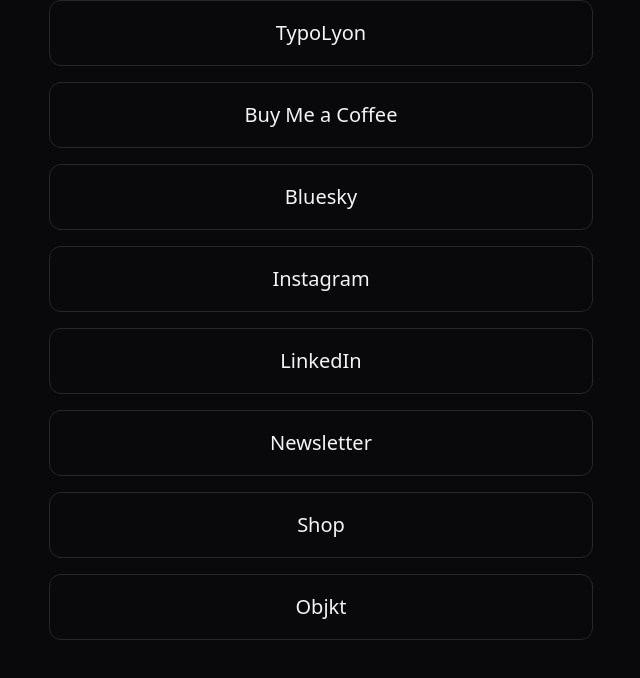
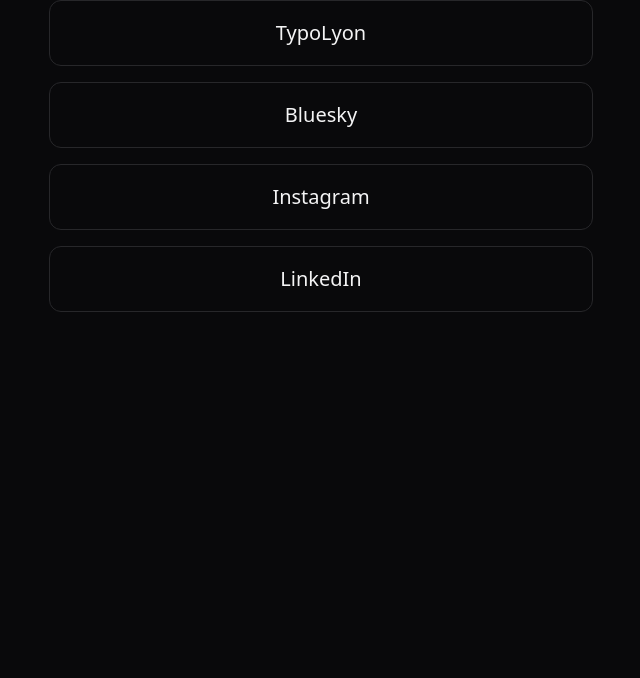
Before and after one commit to rmfrt/rmfrt-link-bio, a Next.js app: page / in a window 1280 px wide. Shown: the part 238-916 px from the top of the page, without its empty margins (319-959 px from the left). After the commit the page ends 800 px from the top, so only its background shows below. Built offline with nearby package versions, Linux system fonts and the light colour scheme.

Commit message:
Remove social links from BasicContact component
Removed 'Buy Me a Coffee', 'Newsletter', 'Shop', and 'Objkt' from social links.

```diff
--- a/app/components/BasicContact.jsx
+++ b/app/components/BasicContact.jsx
@@ -4,13 +4,9 @@
 const socialData = [
     { title: "Resume", href: "https://resume.rmfrt.com" },
     { title: "TypoLyon", href: "https://www.typolyon.fr/" },
-    { title: "Buy Me a Coffee", href: "https://buymeacoffee.com/rmfrt" },
     { title: "Bluesky", href: "https://bsky.app/profile/rmfrt.com" },
     { title: "Instagram", href: "https://www.instagram.com/rmfrt/" },
     { title: "LinkedIn", href: "https://www.linkedin.com/in/rmfrt/" },
-    { title: "Newsletter", href: "https://rmfrt.substack.com/" },
-    { title: "Shop", href: "https://www.etsy.com/shop/rmfrt/" },
-    { title: "Objkt", href: "https://objkt.com/profile/rmfrt/created" },
 ];
 
 export default function BasicContact() {
```
